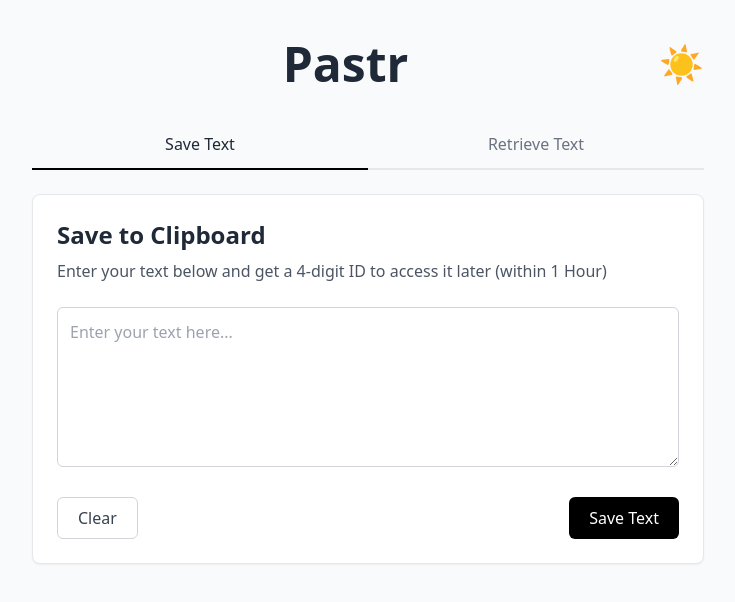
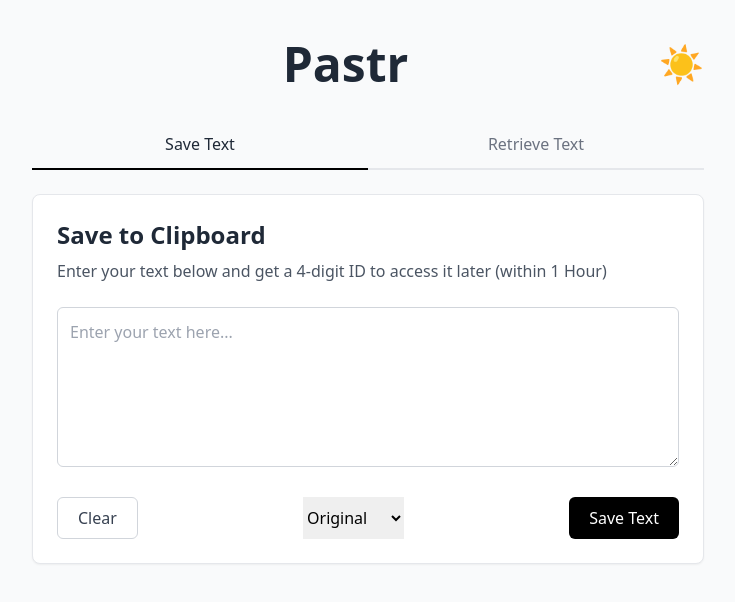
Before and after one commit to khushal0944/Pastr-Online_Clipboard, a React (Vite) app in the folder frontend/: page / in a window 1280 px wide. Shown: the top 602 px of the page, without its empty margins (272-1007 px from the left). Built offline with nearby package versions, Linux system fonts and the light colour scheme.

Commit message:
added text transform functionality

```diff
--- a/frontend/src/App.tsx
+++ b/frontend/src/App.tsx
@@ -43,8 +43,8 @@ function App() {
 		localStorage.setItem("theme", JSON.stringify(theme));
 	}, [theme]);
 
-    let prevContent = useRef<string>("");
-
+	let prevContent = useRef<string>("");
+	let normalText = useRef<string>("");
 	const [tab, setTab] = useState<"save" | "retrieve">("save");
 	const [retrieveContent, setRetrieveContent] = useState<string>("");
 	const [retrieveId, setRetrieveId] = useState<string | null>(null);
@@ -52,13 +52,13 @@ function App() {
 	const [boardId, setBoardId] = useState<string | null>(null);
 
 	const handleContent = async () => {
-        if (prevContent.current === content) return;
+		if (prevContent.current === content) return;
 		if (!content || content.trim() === "") {
 			showToast("Content Empty or Invalid", "error");
 			return;
 		}
 		try {
-            prevContent.current = content
+			prevContent.current = content;
 			const data = await api.post("/api/v1/board", {
 				content,
 			});
@@ -75,7 +75,7 @@ function App() {
 			return;
 		}
 		try {
-			const data = await api.get(`/api/v1/board/${retrieveId}`)
+			const data = await api.get(`/api/v1/board/${retrieveId}`);
 			setRetrieveContent(data.data.content);
 		} catch (error) {
 			showToast("Board Not Found", "error");
@@ -89,6 +89,32 @@ function App() {
 			.then(() =>
 				showToast("Retrieve Text Copied Successfully", "success")
 			);
+	}
+
+	function handleSelect(opt: string) {
+		switch (opt) {
+			case "original":
+				setContent(normalText.current);
+				break;
+			case "uppercase":
+				setContent(content.toUpperCase());
+				break;
+			case "lowercase":
+				setContent(content.toLowerCase());
+				break;
+			case "capitalize":
+				setContent(
+					content.replace(
+						/\w\S*/g,
+						(word) =>
+							word.charAt(0).toUpperCase() +
+							word.slice(1).toLowerCase()
+					)
+				);
+				break;
+			default:
+				break;
+		}
 	}
 
 	return (
@@ -151,7 +177,7 @@ function App() {
 								placeholder="Enter your text here..."
 								value={content}
 								style={{ minHeight: "120px" }}
-								onChange={(e) => setContent(e.target.value)}
+								onChange={(e) => {setContent(e.target.value); normalText.current = content;}}
 							></textarea>
 						</div>
 
@@ -166,6 +192,15 @@ function App() {
 							>
 								Clear
 							</button>
+							<select
+								onChange={(e) => handleSelect(e.target.value)}
+                                className="outline-none"
+							>
+								<option value={"original"}>Original</option>
+								<option value={"uppercase"}>Uppercase</option>
+								<option value={"lowercase"}>Lowercase</option>
+								<option value={"capitalize"}>Capitalize</option>
+							</select>
 							<button
 								onClick={handleContent}
 								className="px-5 py-2 bg-black text-white rounded-md hover:bg-gray-800 transition-colors"
```
